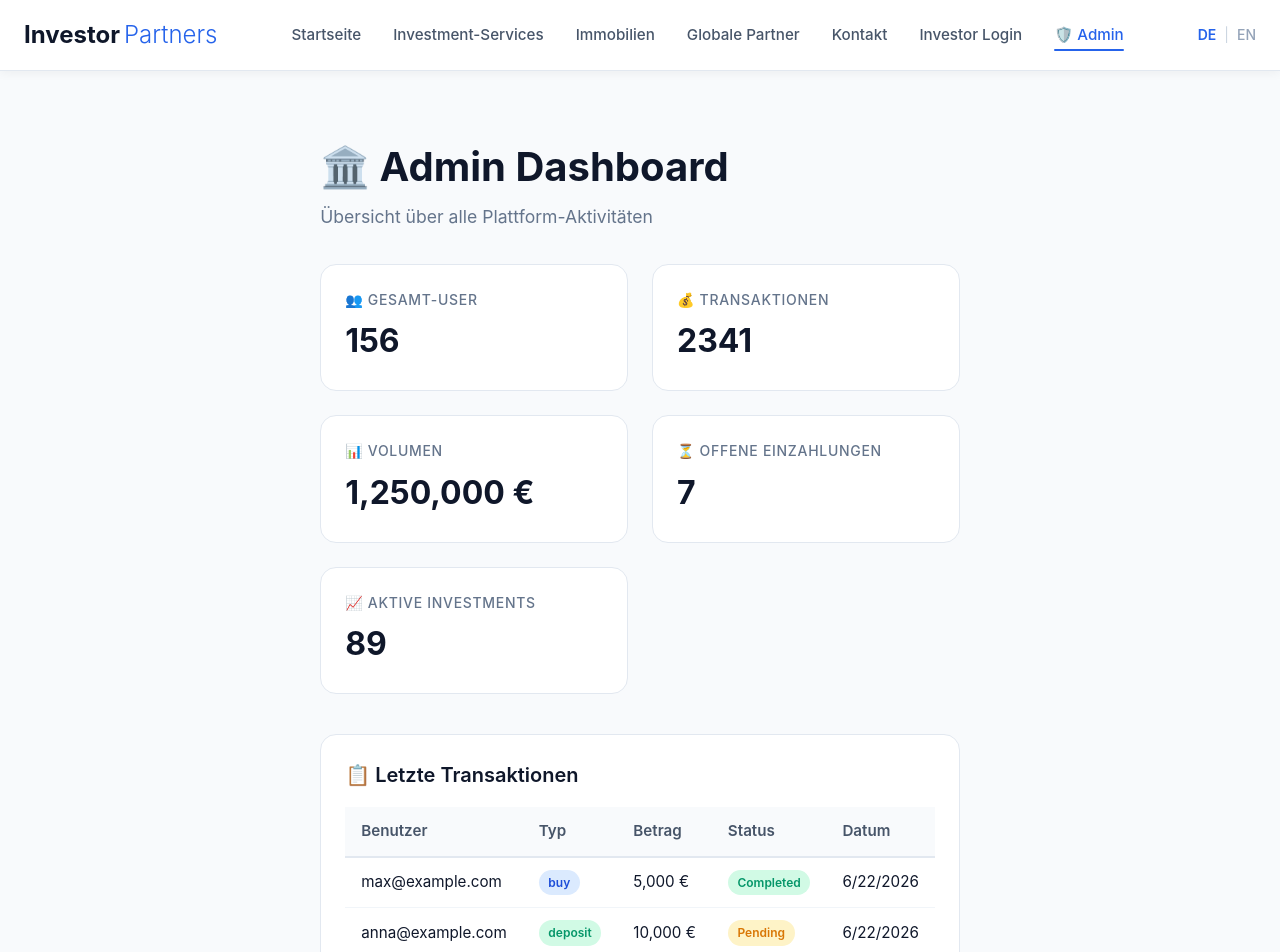
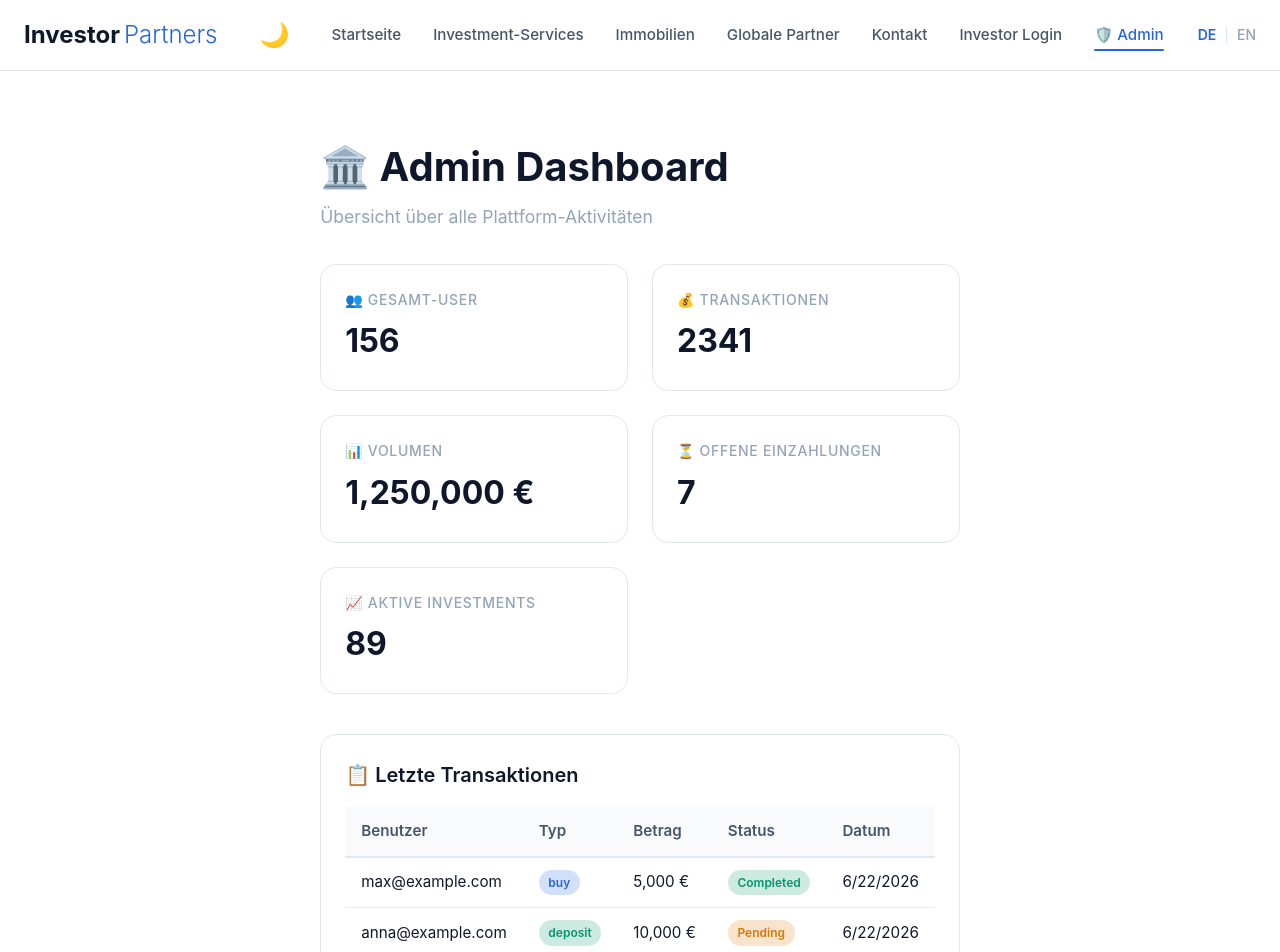
Before and after one commit to hr-openair/investor-partners, a Next.js app: page /de/admin in a window 1280 px wide. Shown: the top 952 px of the page. Built offline with nearby package versions, Linux system fonts and the light colour scheme.

Commit message:
Update dark light module and admin styles

```diff
--- a/app/[locale]/admin/page.css
+++ b/app/[locale]/admin/page.css
@@ -1,3 +1,7 @@
+/* ========================================
+   ADMIN DASHBOARD - Dark/Light kompatibel
+   ======================================== */
+
 .admin-container {
   max-width: 1400px;
   margin: 0 auto;
@@ -11,12 +15,12 @@
 .admin-title {
   font-size: 2.5rem;
   font-weight: 700;
-  color: #0f172a;
+  color: var(--text-primary);
   margin-bottom: 0.25rem;
 }
 
 .admin-subtitle {
-  color: #64748b;
+  color: var(--text-muted);
   font-size: 1.1rem;
 }
 
@@ -29,23 +33,23 @@
 }
 
 .admin-stat-card {
-  background: #ffffff;
+  background: var(--bg-card);
   padding: 1.5rem;
   border-radius: 1rem;
-  border: 1px solid #e2e8f0;
+  border: 1px solid var(--border-color);
   text-decoration: none;
-  transition: all 0.2s ease;
+  transition: all var(--transition-speed) ease;
 }
 
 .admin-stat-card:hover {
   transform: translateY(-2px);
-  box-shadow: 0 8px 16px rgba(0, 0, 0, 0.06);
-  border-color: #2563eb;
+  box-shadow: 0 8px 16px var(--shadow-color);
+  border-color: var(--accent-blue);
 }
 
 .admin-stat-label {
   font-size: 0.875rem;
-  color: #64748b;
+  color: var(--text-muted);
   font-weight: 500;
   text-transform: uppercase;
   letter-spacing: 0.05em;
@@ -54,23 +58,25 @@
 .admin-stat-value {
   font-size: 2rem;
   font-weight: 700;
-  color: #0f172a;
+  color: var(--text-primary);
   margin-top: 0.25rem;
 }
 
 /* Section */
 .admin-section {
-  background: #ffffff;
+  background: var(--bg-card);
   border-radius: 1rem;
-  border: 1px solid #e2e8f0;
+  border: 1px solid var(--border-color);
   padding: 1.5rem;
   margin-bottom: 2rem;
+  transition: background var(--transition-speed) ease,
+              border-color var(--transition-speed) ease;
 }
 
 .admin-section-title {
   font-size: 1.25rem;
   font-weight: 600;
-  color: #0f172a;
+  color: var(--text-primary);
   margin-bottom: 1rem;
 }
 
@@ -88,25 +94,26 @@
 .admin-table th {
   text-align: left;
   padding: 0.75rem 1rem;
-  background: #f8fafc;
+  background: var(--bg-secondary);
   font-weight: 600;
-  color: #475569;
-  border-bottom: 2px solid #e2e8f0;
+  color: var(--text-secondary);
+  border-bottom: 2px solid var(--border-color);
 }
 
 .admin-table td {
   padding: 0.75rem 1rem;
-  border-bottom: 1px solid #f1f5f9;
+  border-bottom: 1px solid var(--border-color);
+  color: var(--text-primary);
 }
 
 .admin-table tr:hover td {
-  background: #f8fafc;
+  background: var(--bg-secondary);
 }
 
 .admin-empty {
   text-align: center;
   padding: 2rem !important;
-  color: #94a3b8;
+  color: var(--text-muted);
 }
 
 /* Badges & Status */
@@ -118,10 +125,10 @@
   font-weight: 600;
 }
 
-.admin-badge-buy { background: #dbeafe; color: #1d4ed8; }
-.admin-badge-sell { background: #fee2e2; color: #dc2626; }
-.admin-badge-deposit { background: #d1fae5; color: #059669; }
-.admin-badge-withdraw { background: #fef3c7; color: #d97706; }
+.admin-badge-buy { background: rgba(37, 99, 235, 0.2); color: var(--accent-blue); }
+.admin-badge-sell { background: rgba(220, 38, 38, 0.2); color: var(--accent-red); }
+.admin-badge-deposit { background: rgba(5, 150, 105, 0.2); color: var(--accent-green); }
+.admin-badge-withdraw { background: rgba(217, 119, 6, 0.2); color: var(--accent-yellow); }
 
 .admin-status {
   display: inline-block;
@@ -132,9 +139,9 @@
   text-transform: capitalize;
 }
 
-.admin-status-pending { background: #fef3c7; color: #d97706; }
-.admin-status-completed { background: #d1fae5; color: #059669; }
-.admin-status-failed { background: #fee2e2; color: #dc2626; }
+.admin-status-pending { background: rgba(217, 119, 6, 0.2); color: var(--accent-yellow); }
+.admin-status-completed { background: rgba(5, 150, 105, 0.2); color: var(--accent-green); }
+.admin-status-failed { background: rgba(220, 38, 38, 0.2); color: var(--accent-red); }
 
 /* Navigation Cards */
 .admin-nav-grid {
@@ -144,20 +151,20 @@
 }
 
 .admin-nav-card {
-  background: #ffffff;
+  background: var(--bg-card);
   padding: 1.5rem;
   border-radius: 1rem;
-  border: 1px solid #e2e8f0;
+  border: 1px solid var(--border-color);
   text-decoration: none;
   text-align: center;
-  transition: all 0.2s ease;
-  color: #0f172a;
+  transition: all var(--transition-speed) ease;
+  color: var(--text-primary);
 }
 
 .admin-nav-card:hover {
   transform: translateY(-2px);
-  box-shadow: 0 8px 16px rgba(0, 0, 0, 0.06);
-  border-color: #2563eb;
+  box-shadow: 0 8px 16px var(--shadow-color);
+  border-color: var(--accent-blue);
 }
 
 .admin-nav-icon {
@@ -169,10 +176,11 @@
 .admin-loading {
   text-align: center;
   padding: 3rem;
-  color: #64748b;
+  color: var(--text-muted);
   font-size: 1.1rem;
 }
 
+/* --- Responsive --- */
 @media (max-width: 768px) {
   .admin-title {
     font-size: 2rem;
--- a/app/globals.css
+++ b/app/globals.css
@@ -1,8 +1,67 @@
+
+
 /* ========================================
-   GLOBALE BASIS-STYLES (ohne Tailwind)
+   GLOBALE THEME-VARIABLEN
    ======================================== */
 
-/* --- Reset --- */
+/* --- Light Mode (Standard) --- */
+:root {
+  /* Farben */
+  --bg-primary: #ffffff;
+  --bg-secondary: #f8fafc;
+  --bg-tertiary: #f1f5f9;
+  --bg-hover: #e2e8f0;
+  --bg-card: #ffffff;
+  --bg-header: #ffffff;
+  --bg-footer: #0f172a;
+
+  --text-primary: #0f172a;
+  --text-secondary: #475569;
+  --text-muted: #94a3b8;
+  --text-inverse: #ffffff;
+
+  --border-color: #e2e8f0;
+  --shadow-color: rgba(0, 0, 0, 0.06);
+
+  --accent-blue: #2563eb;
+  --accent-green: #059669;
+  --accent-red: #dc2626;
+  --accent-yellow: #d97706;
+  --accent-purple: #7c3aed;
+
+  --gradient-start: #f8fafc;
+  --gradient-end: #e2e8f0;
+
+  /* Übergänge */
+  --transition-speed: 0.3s;
+}
+
+/* --- Dark Mode --- */
+[data-theme="dark"] {
+  --bg-primary: #0f172a;
+  --bg-secondary: #1e293b;
+  --bg-tertiary: #334155;
+  --bg-hover: #475569;
+  --bg-card: #1e293b;
+  --bg-header: #0f172a;
+  --bg-footer: #020617;
+
+  --text-primary: #f1f5f9;
+  --text-secondary: #cbd5e1;
+  --text-muted: #94a3b8;
+  --text-inverse: #0f172a;
+
+  --border-color: #334155;
+  --shadow-color: rgba(0, 0, 0, 0.3);
+
+  --gradient-start: #1e293b;
+  --gradient-end: #0f172a;
+}
+
+/* ========================================
+   BASIS-STYLES
+   ======================================== */
+
 *,
 *::before,
 *::after {
@@ -11,7 +70,6 @@
   box-sizing: border-box;
 }
 
-/* --- Basis --- */
 html {
   font-size: 16px;
   scroll-behavior: smooth;
@@ -19,28 +77,28 @@ html {
 
 body {
   font-family: -apple-system, BlinkMacSystemFont, 'Segoe UI', Roboto, 'Helvetica Neue', Arial, sans-serif;
-  background: #f8fafc;
-  color: #0f172a;
+  background: var(--bg-primary);
+  color: var(--text-primary);
   line-height: 1.6;
   min-height: 100vh;
   display: flex;
   flex-direction: column;
+  transition: background var(--transition-speed) ease, color var(--transition-speed) ease;
 }
 
 a {
   text-decoration: none;
   color: inherit;
+  transition: color var(--transition-speed) ease;
 }
 
+/* --- Container --- */
 .container {
   max-width: 1280px;
   margin: 0 auto;
   padding: 0 1.5rem;
 }
 
-.text-center {
-  text-align: center;
-}
-.text-muted {
-  color: #64748b;
-}
+/* --- Utility --- */
+.text-center { text-align: center; }
+.text-muted { color: var(--text-muted); }
--- a/app/layout.js
+++ b/app/layout.js
@@ -1,6 +1,7 @@
 import './globals.css';
 import Header from '../components/ui/Header';
 import Footer from '../components/ui/Footer';
+import { ThemeProvider } from '../components/ThemeProvider';
 
 export const metadata = {
   title: 'Investor Partners',
@@ -11,11 +12,13 @@ export default function RootLayout({ children }) {
   return (
     <html lang="de">
       <body>
+       <ThemeProvider>
         <Header />
         <main className="container" style={{ flex: 1, paddingTop: '2rem', paddingBottom: '2rem' }}>
           {children}
         </main>
         <Footer />
+       </ThemeProvider>
       </body>
     </html>
   );
--- /dev/null
+++ b/components/ThemeProvider.js
@@ -0,0 +1,46 @@
+'use client';
+
+import * as React from 'react';
+import { createContext, useContext, useEffect, useState } from 'react';
+
+const ThemeContext = createContext();
+
+export function ThemeProvider({ children }) {
+  const [theme, setTheme] = useState('light');
+
+  useEffect(() => {
+    // Theme aus localStorage lesen
+    const savedTheme = localStorage.getItem('theme');
+    if (savedTheme) {
+      setTheme(savedTheme);
+      document.documentElement.setAttribute('data-theme', savedTheme);
+    } else {
+      // System-Theme prüfen
+      const prefersDark = window.matchMedia('(prefers-color-scheme: dark)').matches;
+      const defaultTheme = prefersDark ? 'dark' : 'light';
+      setTheme(defaultTheme);
+      document.documentElement.setAttribute('data-theme', defaultTheme);
+    }
+  }, []);
+
+  const toggleTheme = () => {
+    const newTheme = theme === 'light' ? 'dark' : 'light';
+    setTheme(newTheme);
+    localStorage.setItem('theme', newTheme);
+    document.documentElement.setAttribute('data-theme', newTheme);
+  };
+
+  return (
+    <ThemeContext.Provider value={{ theme, toggleTheme }}>
+      {children}
+    </ThemeContext.Provider>
+  );
+}
+
+export function useTheme() {
+  const context = useContext(ThemeContext);
+  if (!context) {
+    throw new Error('useTheme must be used within a ThemeProvider');
+  }
+  return context;
+}
--- a/components/ui/Header.css
+++ b/components/ui/Header.css
@@ -1,15 +1,12 @@
-/* ========================================
-   HEADER mit HAMBURGER-MENÜ
-   ======================================== */
-
+/* Header */
 .header {
-  background: #ffffff;
-  border-bottom: 1px solid #e2e8f0;
+  background: var(--bg-header);
+  border-bottom: 1px solid var(--border-color);
   padding: 1rem 0;
   position: sticky;
   top: 0;
   z-index: 1000;
-  box-shadow: 0 2px 10px rgba(0, 0, 0, 0.05);
+  transition: background var(--transition-speed) ease, border-color var(--transition-speed) ease;
 }
 
 .header-inner {
@@ -20,30 +17,109 @@
   align-items: center;
   justify-content: space-between;
   flex-wrap: wrap;
+  gap: 1rem;
 }
 
-/* ===== LOGO ===== */
+.header-right {
+  display: flex;
+  align-items: center;
+  gap: 1rem;
+}
+
+/* Logo */
 .logo {
   display: flex;
   align-items: baseline;
   gap: 0.25rem;
   text-decoration: none;
-  z-index: 1001;
 }
 
 .logo-text {
   font-size: 1.5rem;
   font-weight: 700;
-  color: #0f172a;
+  color: var(--text-primary);
 }
 
 .logo-accent {
   font-size: 1.5rem;
   font-weight: 300;
-  color: #2563eb;
+  color: var(--accent-blue);
 }
 
-/* ===== HAMBURGER BUTTON ===== */
+/* Navigation */
+.nav {
+  display: flex;
+  align-items: center;
+  gap: 2rem;
+}
+
+.nav-link {
+  color: var(--text-secondary);
+  text-decoration: none;
+  font-weight: 500;
+  font-size: 0.95rem;
+  transition: color var(--transition-speed) ease;
+  position: relative;
+}
+
+.nav-link:hover {
+  color: var(--text-primary);
+}
+
+.nav-link.active {
+  color: var(--accent-blue);
+}
+
+.nav-link.active::after {
+  content: '';
+  position: absolute;
+  bottom: -4px;
+  left: 0;
+  width: 100%;
+  height: 2px;
+  background: var(--accent-blue);
+  border-radius: 2px;
+}
+
+/* Language Switcher */
+.language-switcher-desktop {
+  display: flex;
+  gap: 0.5rem;
+  align-items: center;
+  font-size: 0.875rem;
+}
+
+.language-switcher-mobile {
+  display: none;
+  gap: 0.5rem;
+  align-items: center;
+  font-size: 0.875rem;
+  margin-top: 1rem;
+  padding-top: 1rem;
+  border-top: 1px solid var(--border-color);
+}
+
+.lang-link {
+  color: var(--text-muted);
+  text-decoration: none;
+  transition: color var(--transition-speed) ease;
+  font-weight: 500;
+}
+
+.lang-link:hover {
+  color: var(--text-primary);
+}
+
+.lang-link.active-lang {
+  color: var(--accent-blue);
+  font-weight: 600;
+}
+
+.lang-divider {
+  color: var(--border-color);
+}
+
+/* Hamburger */
 .hamburger {
   display: none;
   flex-direction: column;
@@ -58,7 +134,7 @@
 .hamburger-line {
   width: 28px;
   height: 3px;
-  background: #0f172a;
+  background: var(--text-primary);
   border-radius: 2px;
   transition: all 0.3s ease;
   transform-origin: center;
@@ -76,83 +152,14 @@
   transform: rotate(-45deg) translate(5px, -6px);
 }
 
-/* ===== NAVIGATION (Desktop) ===== */
-.nav {
-  display: flex;
-  align-items: center;
-  gap: 2rem;
-}
-
-.nav-link {
-  color: #475569;
-  text-decoration: none;
-  font-weight: 500;
-  font-size: 0.95rem;
-  transition: color 0.2s ease;
-  position: relative;
-}
-
-.nav-link:hover {
-  color: #0f172a;
-}
-
-.nav-link.active {
-  color: #2563eb;
-}
-
-.nav-link.active::after {
-  content: '';
-  position: absolute;
-  bottom: -4px;
-  left: 0;
-  width: 100%;
-  height: 2px;
-  background: #2563eb;
-  border-radius: 2px;
-}
-
-/* ===== LANGUAGE SWITCHER ===== */
-.language-switcher-desktop {
-  display: flex;
-  gap: 0.5rem;
-  align-items: center;
-  font-size: 0.875rem;
-}
-
-.language-switcher-mobile {
-  display: none;
-  gap: 0.5rem;
-  align-items: center;
-  font-size: 0.875rem;
-  margin-top: 1rem;
-  padding-top: 1rem;
-  border-top: 1px solid #e2e8f0;
-}
-
-.lang-link {
-  color: #94a3b8;
-  text-decoration: none;
-  transition: color 0.2s ease;
-  font-weight: 500;
-}
-
-.lang-link:hover {
-  color: #0f172a;
-}
-
-.lang-link.active-lang {
-  color: #2563eb;
-  font-weight: 600;
-}
-
-.lang-divider {
-  color: #cbd5e1;
-}
-
-/* ===== RESPONSIVE: MOBILE ===== */
+/* Responsive */
 @media (max-width: 768px) {
   .hamburger {
     display: flex;
+  }
+
+  .header-right {
+    gap: 0.75rem;
   }
 
   .nav {
@@ -161,7 +168,7 @@
     left: 0;
     width: 100%;
     height: 100vh;
-    background: rgba(255, 255, 255, 0.98);
+    background: var(--bg-primary);
     backdrop-filter: blur(10px);
     flex-direction: column;
     justify-content: center;
@@ -170,6 +177,7 @@
     transform: translateX(100%);
     transition: transform 0.3s ease;
     padding: 2rem;
+    z-index: 1000;
   }
 
   .nav.open {
--- a/components/ui/Header.js
+++ b/components/ui/Header.js
@@ -4,6 +4,7 @@ import { useState } from 'react';
 import Link from 'next/link';
 import { usePathname } from 'next/navigation';
 import { useTranslations } from '../../translations';
+import ThemeToggle from './ThemeToggle';
 import './Header.css';
 
 export default function Header() {
@@ -19,7 +20,6 @@ export default function Header() {
     { href: `/${locale}/partners`, label: t.nav.partners },
     { href: `/${locale}/contact`, label: t.nav.contact },
     { href: `/${locale}/login`, label: t.nav.login },
-    // ✅ NEU: Admin-Link (nur für Admins sichtbar – hier immer sichtbar)
     { href: `/${locale}/admin`, label: '🛡️ Admin' },
   ];
 
@@ -34,6 +34,9 @@ export default function Header() {
           <span className="logo-accent">Partners</span>
         </Link>
 
+        <div className="header-right">
+          <ThemeToggle />
+
           <button
             className={`hamburger ${isMenuOpen ? 'active' : ''}`}
             onClick={toggleMenu}
@@ -43,6 +46,7 @@ export default function Header() {
             <span className="hamburger-line"></span>
             <span className="hamburger-line"></span>
           </button>
+        </div>
 
         <nav className={`nav ${isMenuOpen ? 'open' : ''}`}>
           {navLinks.map((link) => (
--- /dev/null
+++ b/components/ui/ThemeToggle.css
@@ -0,0 +1,16 @@
+.theme-toggle {
+  background: none;
+  border: none;
+  font-size: 1.5rem;
+  cursor: pointer;
+  padding: 0.25rem 0.5rem;
+  border-radius: 0.5rem;
+  transition: all 0.2s ease;
+  color: var(--text-color);
+  line-height: 1;
+}
+
+.theme-toggle:hover {
+  background: var(--bg-hover);
+  transform: scale(1.1);
+}
--- /dev/null
+++ b/components/ui/ThemeToggle.js
@@ -0,0 +1,19 @@
+'use client';
+
+import { useTheme } from '../ThemeProvider';
+import './ThemeToggle.css';
+
+export default function ThemeToggle() {
+  const { theme, toggleTheme } = useTheme();
+
+  return (
+    <button
+      className="theme-toggle"
+      onClick={toggleTheme}
+      aria-label="Theme umschalten"
+      title={theme === 'light' ? 'Dark Mode aktivieren' : 'Light Mode aktivieren'}
+    >
+      {theme === 'light' ? '🌙' : '☀️'}
+    </button>
+  );
+}
```
Also changed, not shown: app/[locale]/contact/page.css (+22 -16 lines). Lines whose indentation alone changed are shown as unchanged.
